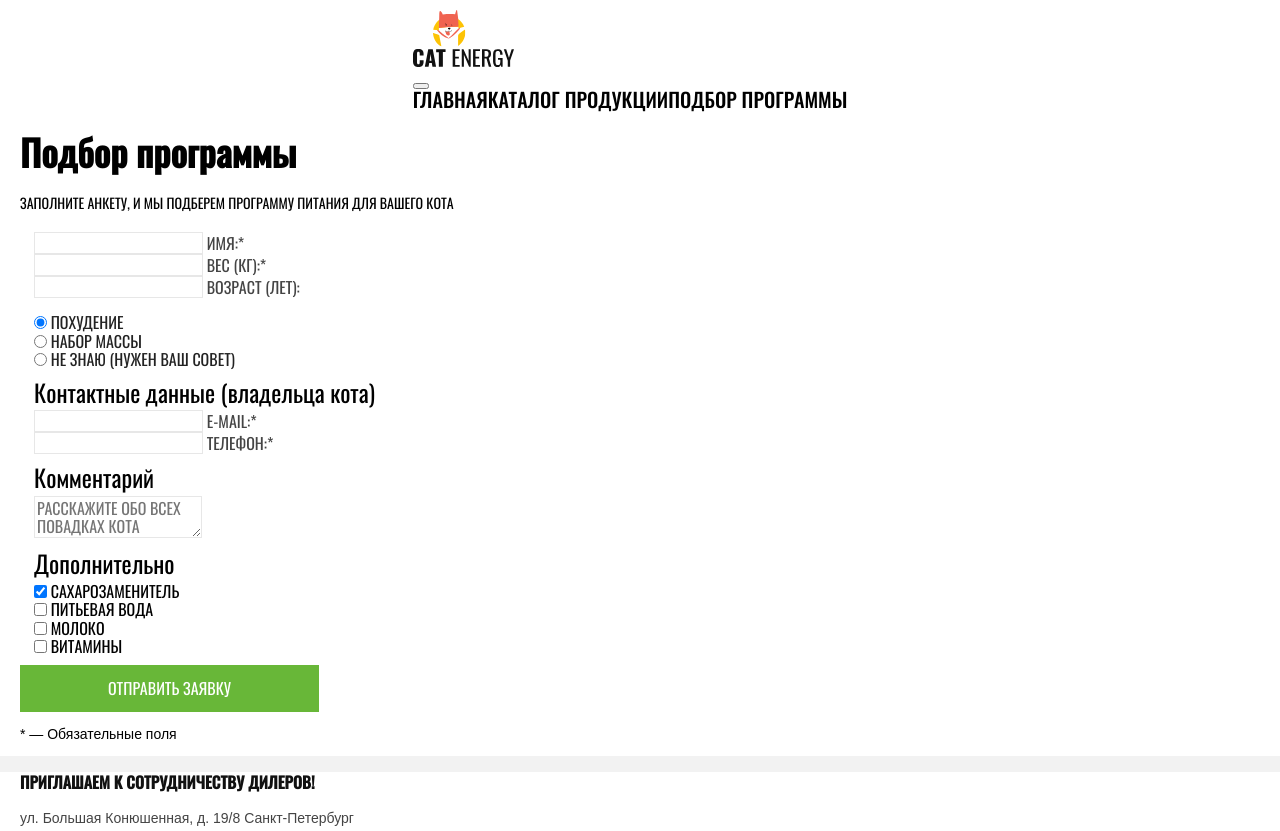
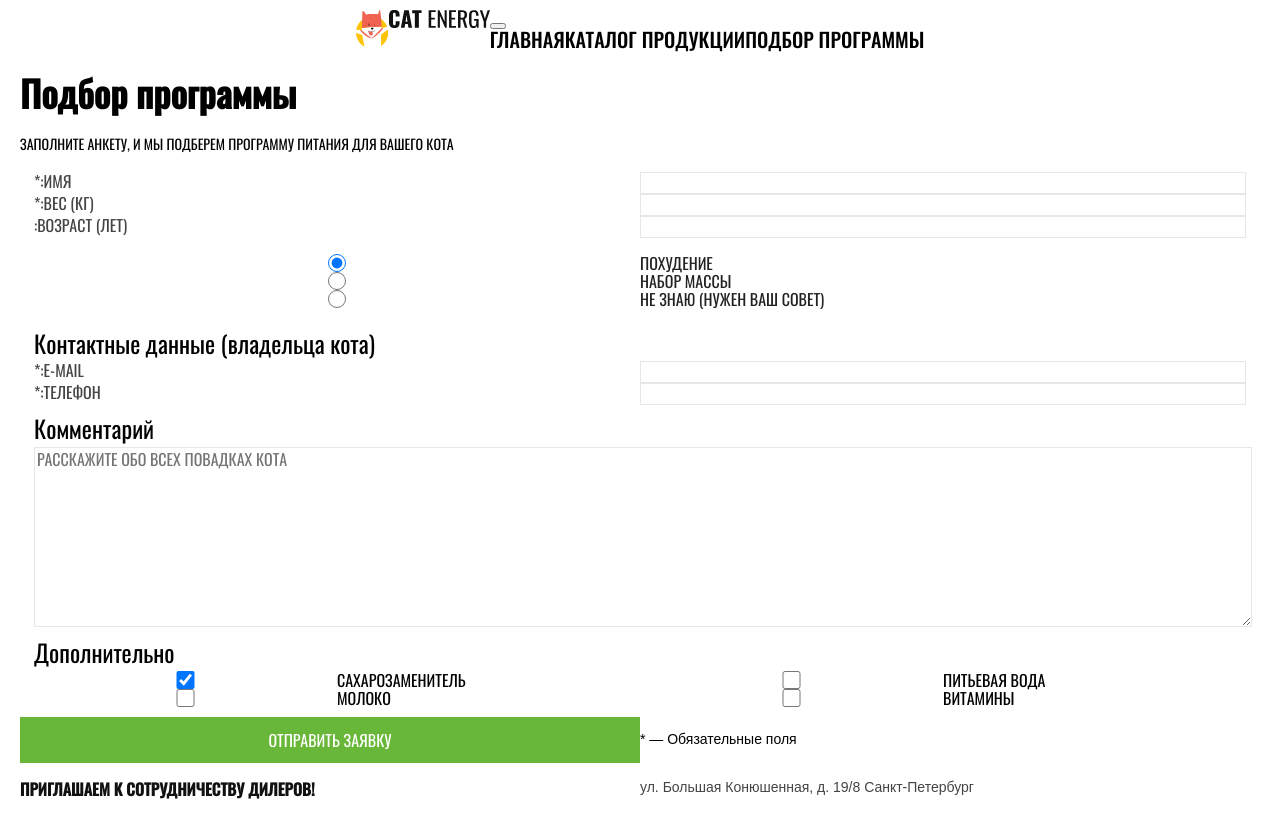
Before and after one commit to KeksOwl/499275-cat-energy-23, a website: page source/form.html in a window 1280 px wide. Shown: the top 831 px of the page. Drawn offline with nearby package versions, Linux system fonts and the light colour scheme; files that its build step writes are made by us from their sources; grey boxes are pictures that could not be loaded.

Commit message:
Задаёт адаптивную сетку внутренних страниц

```diff
--- a/source/form.html
+++ b/source/form.html
@@ -3,12 +3,14 @@
 
 <head>
   <meta charset="utf-8">
+  <meta name="viewport" content="width=device-width, initial-scale=1">
   <title>Подбор программы</title>
   <link href="css/style.css" rel="stylesheet">
 </head>
 
 <body class="page__body">
   <header class="page-header">
+    <div class="page-header__main-wrapper">
       <a href="index.html" class="page-header__logo">
         <img src="img/logo/logo-mobile.svg" width="33" height="38" alt="Логотип Cat Energy">
       </a>
@@ -36,6 +38,7 @@
           </ul>
         </div>
       </nav>
+    </div>
   </header>
 
   <main class="page-main">
@@ -46,21 +49,22 @@
         кота</p>
 
       <form class="main-form" method="get" action="https://echo.htmlacademy.ru">
+        <div class="main-form__inner">
           <fieldset class="main-form__fieldset">
             <legend class="visually-hidden">Основная информация (о коте)</legend>
 
             <ul class="main-form__list">
-            <li class="main-form__item">
+              <li class="main-form__item main-form__item--reversed">
                 <input class="main-form__input" type="text" name="cat-name" id="cat-name" required>
                 <label class="main-form__label" for="cat-name">Имя:*</label>
               </li>
 
-            <li class="main-form__item">
+              <li class="main-form__item main-form__item--reversed">
                 <input class="main-form__input" type="number" name="cat-weight" id="cat-weight" required>
                 <label class="main-form__label" for="cat-weight">Вес (кг):*</label>
               </li>
 
-            <li class="main-form__item">
+              <li class="main-form__item main-form__item--reversed">
                 <input class="main-form__input" type="number" name="cat-age" id="cat-age">
                 <label class="main-form__label" for="cat-age">Возраст (лет):</label>
               </li>
@@ -87,21 +91,23 @@
               </li>
             </ul>
           </fieldset>
+        </div>
 
         <fieldset class="main-form__fieldset">
           <legend class="main-form__fieldset-title">Контактные данные (владельца кота)</legend>
 
           <ul class="main-form__list">
-            <li class="main-form__item">
-              <input class="main-form__input" type="email" name="owner-email" id="owner-email"
-                required>
+            <div class="main-form__inner">
+              <li class="main-form__item main-form__item--reversed">
+                <input class="main-form__input" type="email" name="owner-email" id="owner-email" required>
                 <label class="main-form__label" for="owner-email">E-mail:*</label>
               </li>
 
-            <li class="main-form__item">
+              <li class="main-form__item main-form__item--reversed">
                 <input class="main-form__input" type="tel" name="owner-tel" id="owner-tel" required>
                 <label class="main-form__label" for="owner-tel">Телефон:*</label>
               </li>
+            </div>
           </ul>
         </fieldset>
 
@@ -115,7 +121,7 @@
         <fieldset class="main-form__fieldset">
           <legend class="main-form__fieldset-title">Дополнительно</legend>
 
-          <ul class="main-form__list">
+          <ul class="main-form__list main-form__list--extra">
             <li class="main-form__item">
               <input class="main-form__input" type="checkbox" name="sweetener" id="sweetener" checked>
               <label class="main-form__label main-form__label--darkest" for="sweetener">Сахарозаменитель</label>
@@ -138,9 +144,11 @@
           </ul>
         </fieldset>
 
+        <div class="main-form__footer">
           <button class="button button__main main-form__button" type="submit">Отправить заявку</button>
 
           <p class="main-form__tip text">* — Обязательные поля</p>
+        </div>
       </form>
     </div>
   </main>
@@ -150,8 +158,10 @@
       <div class="location__wrapper">
         <h2 class="visually-hidden">Как нас найти</h2>
 
+        <div class="location__content-wrapper">
           <h3 class="heading heading--min location__title">Приглашаем к сотрудничеству дилеров!</h3>
           <p class="text location__text">ул. Большая Конюшенная, д. 19/8 Санкт-Петербург</p>
+        </div>
       </div>
 
       <iframe class="location__map"
--- a/source/less/blocks/catalog.less
+++ b/source/less/blocks/catalog.less
@@ -1,12 +1,28 @@
 .catalog {
   margin-left: 20px;
   margin-right: 20px;
+}
+
+.catalog__wrapper {
+  display: grid;
+  grid-template-rows: 1fr;
 }
 
 .catalog__list {
   list-style: none;
   margin: 0;
   padding: 0;
+
+  display: grid;
+  grid-template-rows: 1fr;
+
+  @media (min-width: @tablet-width) {
+    grid-template-columns: repeat(2, 1fr);
+  }
+
+  @media (min-width: @desktop-width) {
+    grid-template-columns: repeat(4, 1fr);
+  }
 }
 
 .catalog__item-text {
--- a/source/less/blocks/extra.less
+++ b/source/less/blocks/extra.less
@@ -1,6 +1,16 @@
 .extra {
   margin-left: 20px;
   margin-right: 20px;
+}
+
+.extra__wrapper {
+  display: grid;
+  grid-template-rows: 1fr;
+
+  @media (min-width: @desktop-width) {
+    grid-template-rows: none;
+    grid-template-columns: repeat(2, 1fr);
+  }
 }
 
 .extra__title {
@@ -12,6 +22,22 @@
   list-style: none;
   margin: 0;
   padding: 0;
+}
+
+.extra__item {
+  display: grid;
+  grid-template-rows: repeat(3, 1fr);
+  grid-template-columns: repeat(2, 1fr);
+
+  @media (min-width: @tablet-width) {
+    grid-template-rows: repeat(2, 1fr);
+    grid-template-columns: repeat(3, 1fr);
+  }
+
+  @media (min-width: @desktop-width) {
+    grid-template-rows: none;
+    grid-template-columns: repeat(4, 1fr);
+  }
 }
 
 .extra__item-name {
@@ -29,6 +55,10 @@
   background-color: @main-green;
   background-image: url("../../img/extra/special-offer.png");
   background-repeat: no-repeat;
+
+  @media (min-width: @desktop-width) {
+    width: 245px;
+  }
 }
 
 .extra__special-offer-text {
--- a/source/less/blocks/main-form.less
+++ b/source/less/blocks/main-form.less
@@ -1,6 +1,21 @@
 .main-form__wrapper {
   margin-left: 20px;
   margin-right: 20px;
+}
+
+.main-form {
+  display: grid;
+  grid-template-rows: 1fr;
+}
+
+.main-form__inner {
+  display: grid;
+  grid-template-rows: repeat(2, 1fr);
+
+  @media (min-width: @desktop-width) {
+    grid-template-rows: none;
+    grid-template-columns: repeat(2, 1fr);
+  }
 }
 
 .main-form__fieldset {
@@ -11,6 +26,30 @@
   list-style: none;
   margin: 0;
   padding: 0;
+
+  display: grid;
+  grid-template-rows: 1fr;
+
+  &--extra {
+    @media (min-width: @tablet-width) {
+      grid-template-rows: repeat(2, 1fr);
+      grid-template-columns: repeat(2, 1fr);
+    }
+
+    @media (min-width: @desktop-width) {
+      grid-template-rows: none;
+      grid-template-columns: repeat(4, 1fr);
+    }
+  }
+}
+
+.main-form__item {
+  display: grid;
+  grid-template-columns: repeat(2, 1fr);
+
+  &--reversed {
+    direction: rtl;
+  }
 }
 
 .main-form__label {
@@ -51,6 +90,15 @@
   &--error {
     border: 2px solid @red-input-error;
   }
+
+  &--textarea {
+    width: 100%;
+    min-height: 150px;
+
+    @media (min-width: @tablet-width) {
+      min-height: 174px;
+    }
+  }
 }
 
 .main-form__fieldset-title {
@@ -58,6 +106,16 @@
   line-height: 26px;
 
   color: @main-black;
+}
+
+.main-form__footer {
+  display: grid;
+  grid-template-rows: 1fr;
+
+  @media (min-width: @tablet-width) {
+    grid-template-rows: none;
+    grid-template-columns: repeat(2, 1fr);
+  }
 }
 
 .main-form__button {
```
Also changed, not shown: source/catalog.html (+7 -2 lines). Lines whose indentation alone changed are shown as unchanged.
